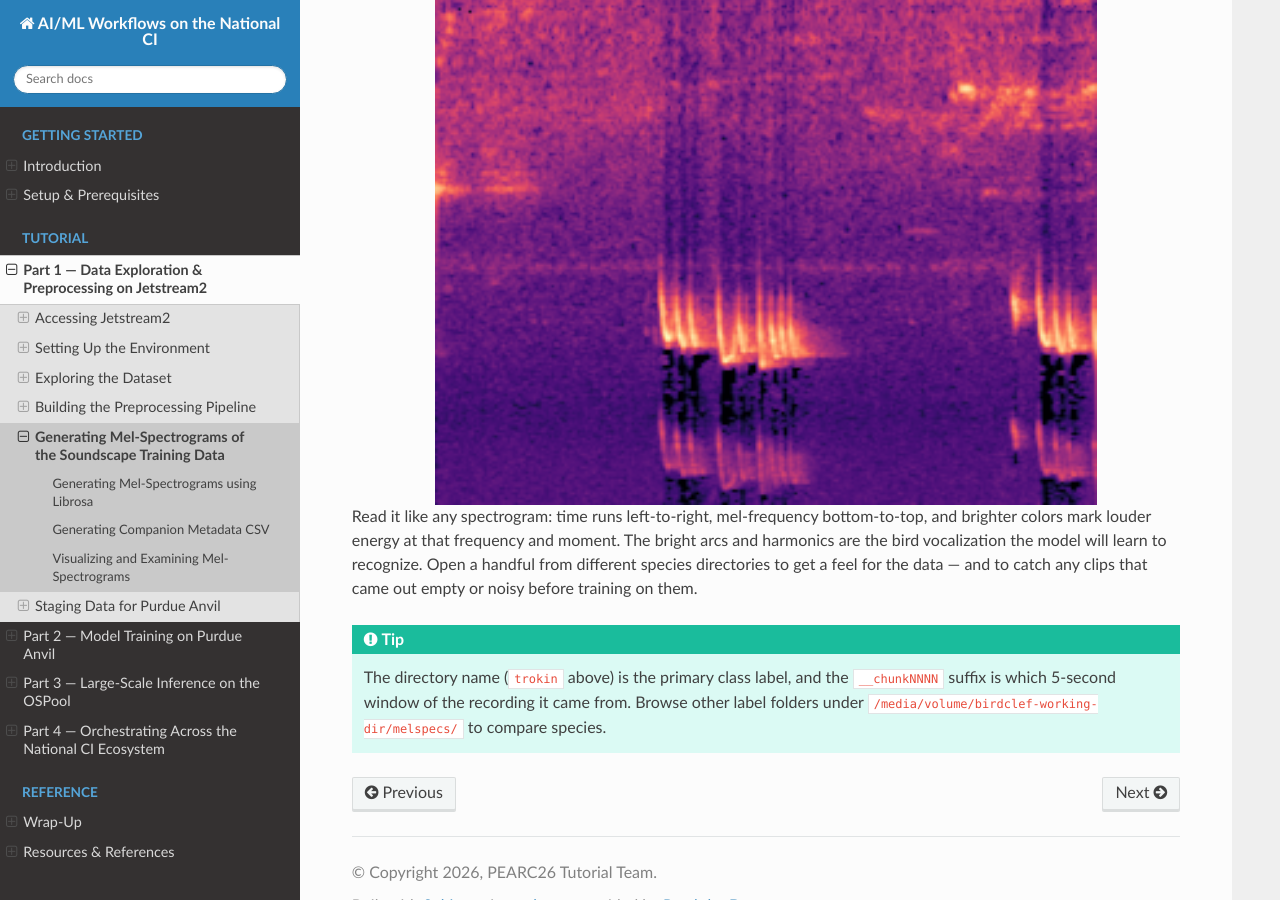
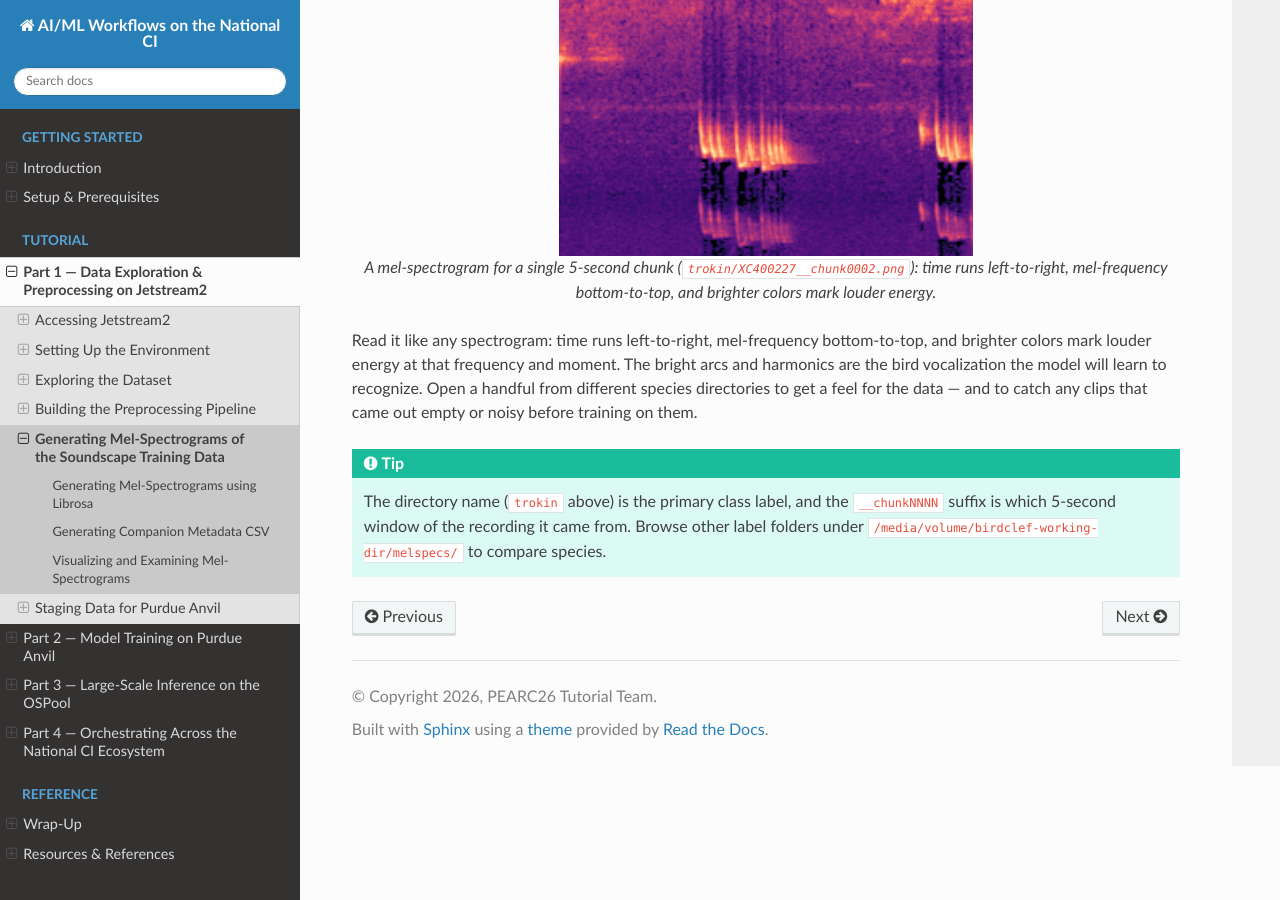
Before and after one commit to dmora127/PEARC26-AIML-on-National-CI, a Sphinx documentation site: the page built from docs/source/part1-jetstream2/generating-mels.rst, in a window 1280 px wide and 900 px high, scrolled down 3180 px. Built offline with Sphinx 7.4.7 and the Read the Docs theme 3.1.0, drawn with Linux system fonts in a browser that asks for light colours.

```diff
--- a/docs/source/part1-jetstream2/generating-mels.rst
+++ b/docs/source/part1-jetstream2/generating-mels.rst
@@ -802,10 +802,14 @@
 JupyterLab opens the image in a new tab and you'll see the mel-spectrogram for
 that chunk:
 
-.. image:: ../assets/jetstream2/mel-spectrogram-sample.png
+.. figure:: ../assets/jetstream2/mel-spectrogram-sample.png
     :alt: A mel-spectrogram of a bird call, with time on the x-axis and mel-frequency on the y-axis
     :align: center
-    :width: 80%
+    :width: 50%
+
+    A mel-spectrogram for a single 5-second chunk
+    (``trokin/XC400227__chunk0002.png``): time runs left-to-right,
+    mel-frequency bottom-to-top, and brighter colors mark louder energy.
 
 Read it like any spectrogram: time runs left-to-right, mel-frequency bottom-to-top,
 and brighter colors mark louder energy at that frequency and moment. The bright
```
